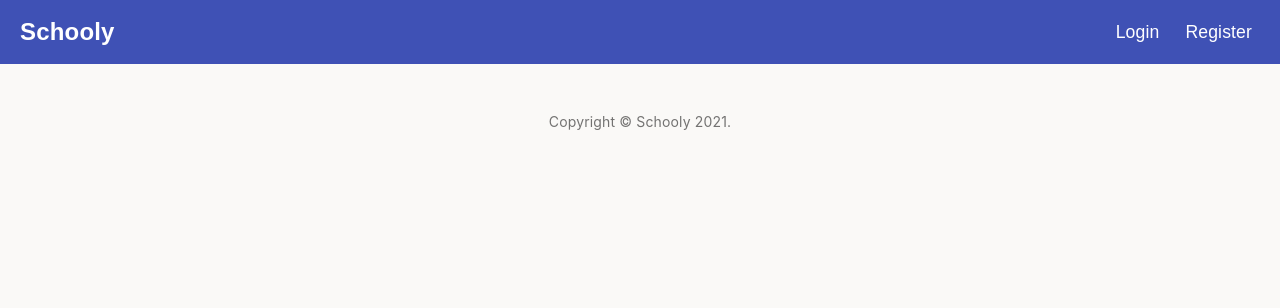
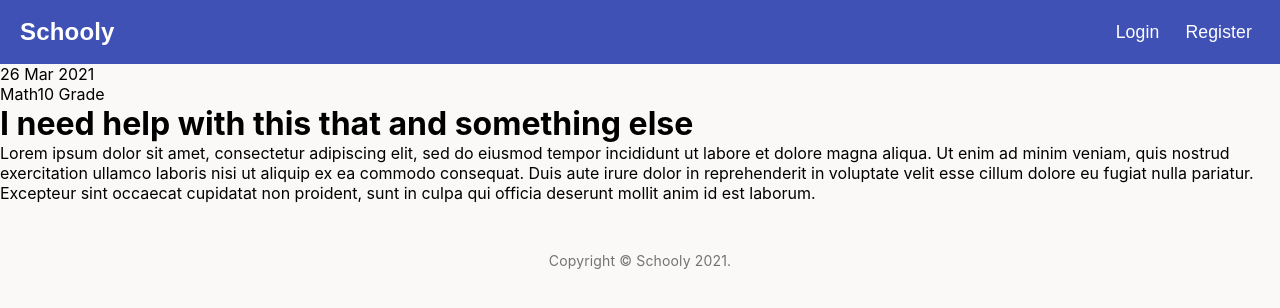
Before and after one commit to ipetrov22/schooly-v2, a React (Create React App) app in the folder client/: page /question in a window 1280 px wide. Shown: the top 308 px of the page. Built offline with nearby package versions, Linux system fonts and the light colour scheme.

Commit message:
create Question Details component markup

```diff
--- a/client/src/App.js
+++ b/client/src/App.js
@@ -13,7 +13,7 @@ const App = () => {
               <Route path="/" exact component={pages.Home} />
               <Route path="/login" component={pages.Login} />
               <Route path="/register" component={pages.Register} />
-              <Route path="/question" componen={pages.Question} />
+              <Route path="/question" component={pages.Question} />
             </Switch>
           </MainLayout>
         </Route>
--- a/client/src/components/QuestionDetails/QuestionDetails.js
+++ b/client/src/components/QuestionDetails/QuestionDetails.js
@@ -1,9 +1,24 @@
 import './QuestionDetails.scss';
 
 const QuestionDetails = () => {
-    return(
+    return (
         <div className="question-details-wrapper">
+            <span className="date">26 Mar 2021</span>
 
+            <section className="subject-grade-container">
+                <span className="subject">Math</span>
+                <span className="grade">10 Grade</span>
+            </section>
+
+            <h1 className="title">I need help with this that and something else</h1>
+            <p className="description">
+                Lorem ipsum dolor sit amet, consectetur adipiscing elit, sed do eiusmod tempor
+                incididunt ut labore et dolore magna aliqua. Ut enim ad minim veniam,
+                quis nostrud exercitation ullamco laboris nisi ut aliquip ex ea commodo consequat.
+                Duis aute irure dolor in reprehenderit in voluptate velit esse cillum dolore eu fugiat
+                nulla pariatur. Excepteur sint occaecat cupidatat non proident, sunt in culpa qui officia
+                deserunt mollit anim id est laborum.
+            </p>
         </div>
     );
 };
--- a/client/src/pages/Question.js
+++ b/client/src/pages/Question.js
@@ -1,7 +1,9 @@
+import QuestionDetails from '../components/QuestionDetails';
+
 const Question = () => {
     return (
         <div className="question-page">
-
+            <QuestionDetails/>
         </div>
     );
 };
```
